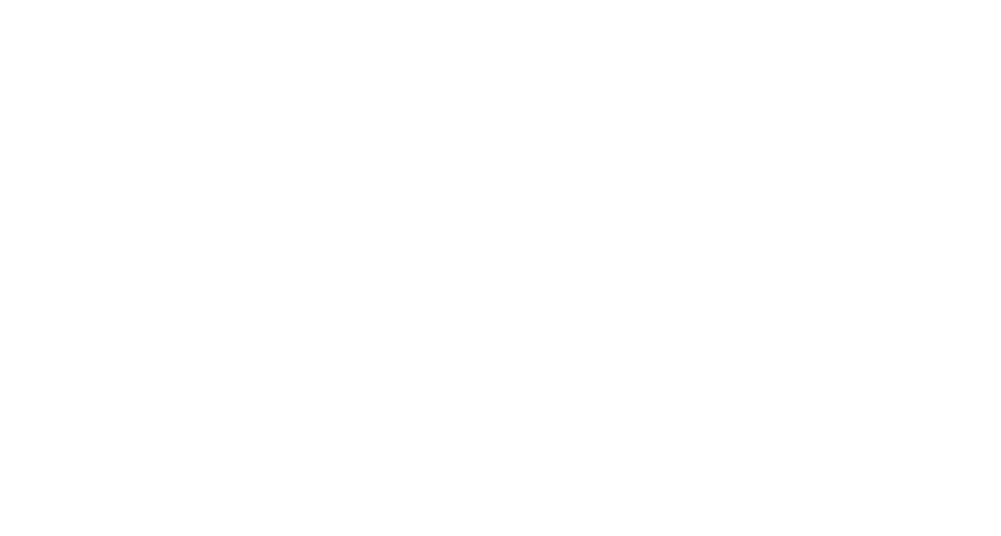
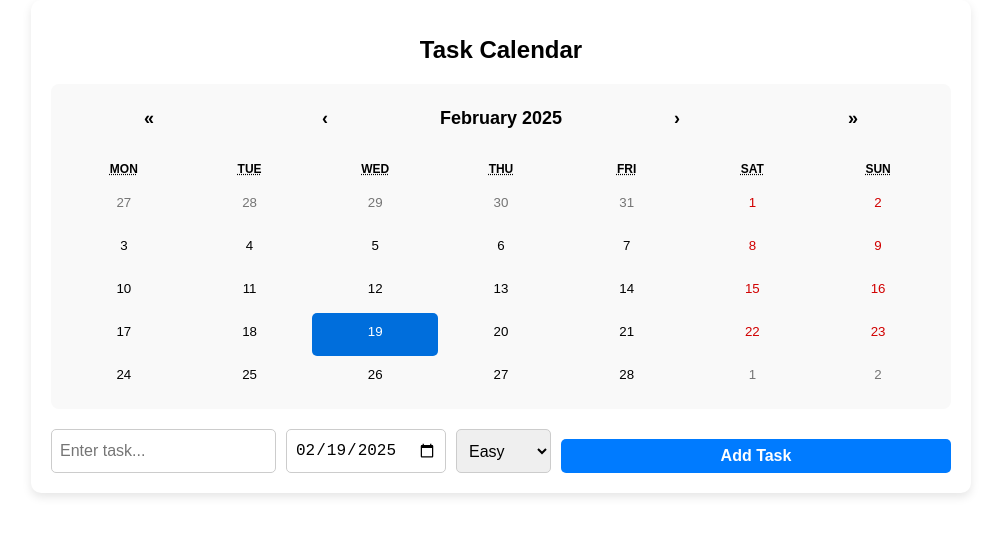
Before and after one commit to Lifsaa/TaskAdventure, a React (Vite) app in the folder packages/frontend/: page /calendar in a window 1280 px wide. Before the commit this address had no page. Shown: the top 536 px of the page, without its empty margins (139-1140 px from the left). Built offline with nearby package versions, Linux system fonts and the light colour scheme.

Commit message:
Added Calendar page and functionality

```diff
--- a/packages/frontend/package.json
+++ b/packages/frontend/package.json
@@ -5,6 +5,7 @@
   "dependencies": {
     "@vitejs/plugin-react": "^4.3.4",
     "react": "^18.3.1",
+    "react-calendar": "^5.1.0",
     "react-dom": "^18.3.1",
     "react-router-dom": "^6.22.3",
     "vite": "^6.2.0",
--- a/packages/frontend/src/App.jsx
+++ b/packages/frontend/src/App.jsx
@@ -9,6 +9,7 @@
 import TaskPage from "./TaskPage";
 import Login from "./Login";
 import Signup from "./Signup";
+import CalendarPage from "./CalendarPage";
 
 const App = () => {
   const [token, setToken] = useState(localStorage.getItem("token") || "");
@@ -26,6 +27,7 @@
             }
           />
           <Route path="/tasks" element={<TaskPage token={token} />} />{" "}
+          <Route path="/calendar" element={<CalendarPage token={token} />} />{" "}
         </Routes>
       </div>
     </Router>
--- /dev/null
+++ b/packages/frontend/src/CalendarPage.jsx
@@ -0,0 +1,85 @@
+import React, { useState } from "react";
+import Calendar from "react-calendar";
+import "react-calendar/dist/Calendar.css";
+import styles from "./CalendarPage.module.css";
+
+const CalendarPage = () => {
+  const [date, setDate] = useState(new Date());
+  const [tasks, setTasks] = useState([]);
+  const [taskInput, setTaskInput] = useState("");
+  const [taskDifficulty, setTaskDifficulty] = useState("Easy");
+
+  const handleAddTask = () => {
+    if (!taskInput.trim()) return;
+
+    const newTask = {
+      id: tasks.length + 1,
+      text: taskInput,
+      date: date.toISOString().split("T")[0],
+      difficulty: taskDifficulty,
+    };
+
+    setTasks([...tasks, newTask]);
+    setTaskInput("");
+  };
+
+  // Get tasks for a specific date
+  const getTileContent = ({ date }) => {
+    const dateString = date.toISOString().split("T")[0];
+    const tasksForDate = tasks.filter((task) => task.date === dateString);
+
+    return (
+      <div className={styles.taskIndicators}>
+        {tasksForDate.map((task, index) => (
+          <span
+            key={index}
+            className={`${styles.taskDot} ${styles[task.difficulty.toLowerCase()]}`}
+          />
+        ))}
+      </div>
+    );
+  };
+
+  return (
+    <div className={styles.calendarContainer}>
+      <h1 className={styles.title}>Task Calendar</h1>
+      <Calendar
+        onChange={setDate}
+        value={date}
+        tileContent={getTileContent}
+        className={styles.reactCalendar}
+      />
+
+      {/* Task Input Section */}
+      <div className={styles.taskInputContainer}>
+        <input
+          type="text"
+          placeholder="Enter task..."
+          value={taskInput}
+          onChange={(e) => setTaskInput(e.target.value)}
+          className={styles.taskInput}
+        />
+        <input
+          type="date"
+          value={date.toISOString().split("T")[0]}
+          onChange={(e) => setDate(new Date(e.target.value))}
+          className={styles.dateInput}
+        />
+        <select
+          value={taskDifficulty}
+          onChange={(e) => setTaskDifficulty(e.target.value)}
+          className={styles.difficultySelect}
+        >
+          <option value="Easy">Easy</option>
+          <option value="Medium">Medium</option>
+          <option value="Hard">Hard</option>
+        </select>
+        <button onClick={handleAddTask} className={styles.addTaskButton}>
+          Add Task
+        </button>
+      </div>
+    </div>
+  );
+};
+
+export default CalendarPage;
--- /dev/null
+++ b/packages/frontend/src/CalendarPage.module.css
@@ -0,0 +1,96 @@
+.calendarContainer {
+    width: 100%;
+    max-width: 900px;
+    margin: auto;
+    background: white;
+    border-radius: 10px;
+    padding: 20px;
+    box-shadow: 0px 4px 10px rgba(0, 0, 0, 0.1);
+    font-family: Arial, sans-serif;
+}
+
+.title {
+    text-align: center;
+    font-size: 24px;
+    font-weight: bold;
+    margin-bottom: 20px;
+}
+
+.reactCalendar {
+    border: none !important;
+    width: 100%;
+    background: #f9f9f9;
+    border-radius: 8px;
+    padding: 10px;
+}
+
+button {
+    padding: 14px;
+    font-size: 18px;
+    font-weight: bold;
+    color: black;
+    background: #007bff;
+    border: none;
+    border-radius: 5px;
+    cursor: pointer;
+    transition: background 0.3s, transform 0.1s;
+    width: 100%;
+    margin-top: 10px;
+}
+
+.taskInputContainer {
+    display: flex;
+    gap: 10px;
+    justify-content: center;
+    margin-top: 20px;
+}
+
+.taskInput,
+.dateInput,
+.difficultySelect {
+    padding: 8px;
+    border-radius: 5px;
+    border: 1px solid #ccc;
+    font-size: 16px;
+}
+
+.addTaskButton {
+    background: #007bff;
+    color: white;
+    border: none;
+    padding: 8px 15px;
+    border-radius: 5px;
+    cursor: pointer;
+    font-size: 16px;
+}
+
+.addTaskButton:hover {
+    background: #0056b3;
+}
+
+/* Task Indicator Dots */
+.taskIndicators {
+    display: flex;
+    justify-content: center;
+    margin-top: 5px;
+}
+
+.taskDot {
+    width: 8px;
+    height: 8px;
+    border-radius: 50%;
+    margin: 0 2px;
+}
+
+/* Task Difficulty */
+.easy {
+    background-color: green;
+}
+
+.medium {
+    background-color: orange;
+}
+
+.hard {
+    background-color: red;
+}
```
Also changed, not shown: 1 other file (tests, documents, lock files or other folders).
